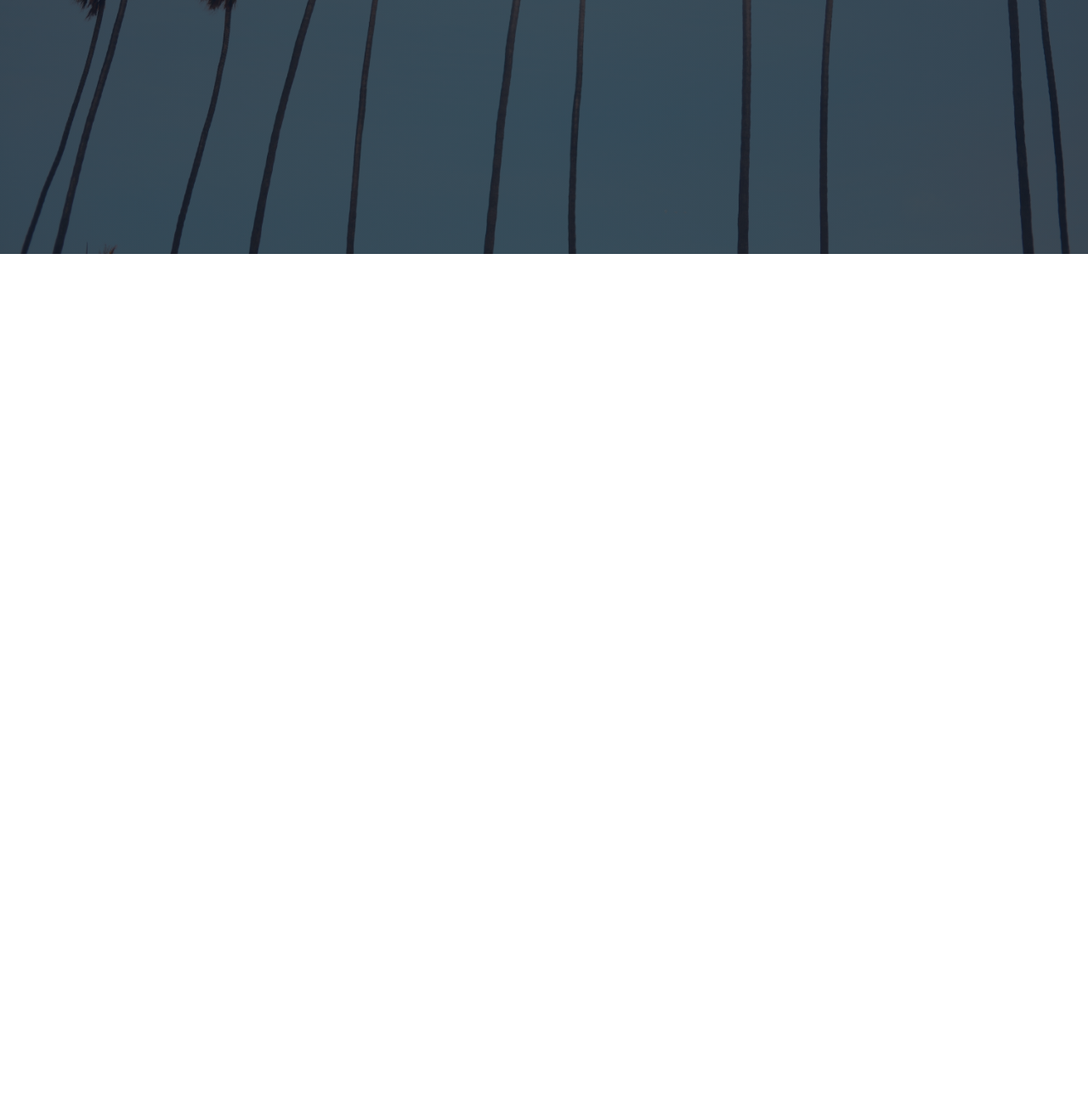
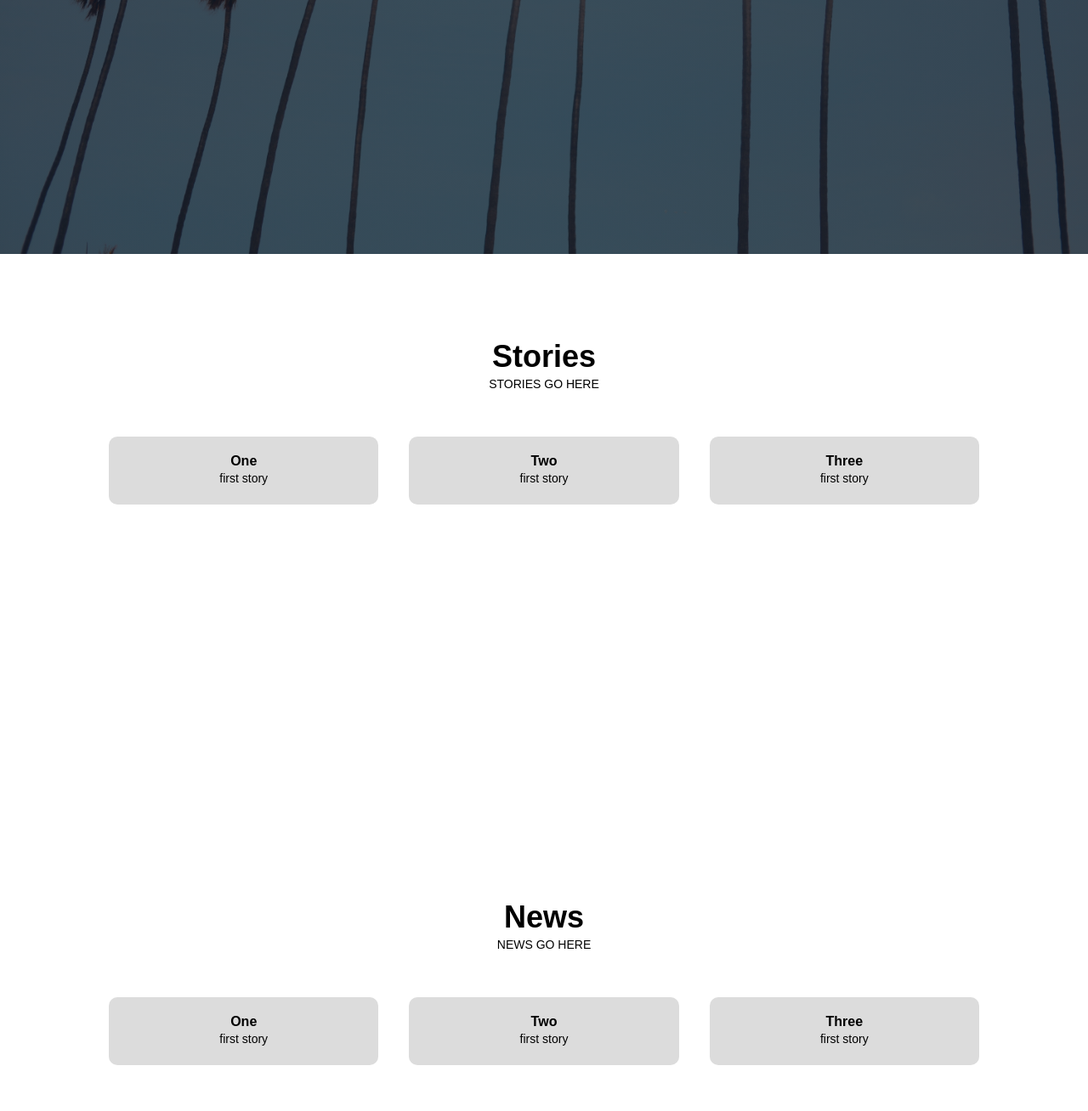
Before and after one commit to jackyusa/GMV, a plain HTML site: page index.html in a window 1280 px wide. Shown: the part 501-1809 px from the top of the page at 85% size. Before the commit the page ends 800 px from the top, so only its background shows below. Drawn offline with Linux system fonts and the light colour scheme; a web font is replaced by a local one.

Commit message:
Add files via upload

```diff
--- a/index.html
+++ b/index.html
@@ -2,7 +2,6 @@
 <html>
 
 <head>
-
     <meta name="viewport" content="width=device-width, initial scale=1.0">
     <title>Green Market Ventures</title>
     <link rel="stylesheet" href="style.css">
@@ -13,36 +12,81 @@
 
 <body>
 
+    <!-- TITLE SECTION -->
     <section class="header">
+        <div id="headerPage">
         <nav>
             <a href="index.html"><img src="images/logo.png"></a>
             <div class="nav-links">
                 <ul>
-                    <li><a href="">HOME</a></li>
-                    <li><a href="">STORIES</a></li>
-                    <li><a href="">NEWS</a></li>
-                    <li><a href="">STOCKS</a></li>
-                    <li><a href="">ABOUT</a></li>
-                    <li><a href="">CONTACT</a></li>
+                    <li><a href="#headerPage">HOME</a> </li>
+                    <li><a href="#storiesPage">STORIES</a></li>
+                    <li><a href="#newsPage">NEWS</a></li>
+                    <li><a href="#stocksPage">STOCKS</a></li>
+                    <li><a href="#aboutPage">ABOUT</a></li>
+                    <li><a href="#contactPage">CONTACT</a></li>
                 </ul>
             </div>
         </nav>
 
         <div class="text-box">
-
             <h1>Green Market Ventures</h1>
             <p>Business Development and Sales Consulting for<br>Cannabis and CBD Brands</p>
-
-        <div class="table">
+            <iv class="table">
                 <ul >
                     <li> <a href="" class="button"><img src="images/facebook.png" width="30" height="30"></a> </li>
                     <li> <a href="https://www.linkedin.com/company/green-market-ventures/" class="button"><img src="images/linkedin.png" width="30" height="30"></a> </li>
                     <li> <a href="https://www.instagram.com/green.market.ventures/" class="button"><img src="images/instagram.png" width="30" height="30"></a> </li>
                 </ul>
             </div>
+        </div>
+    </div>
+    </section>
 
+    <!-- STORIES SECTION -->
+    <section class="stories">
+        <div id="storiesPage">
+        <h1>Stories</h1>
+        <p> STORIES GO HERE</p>
+
+        <div class="rows">
+            <div class="story-column">
+                <h4>One</h4>
+                <p>first story</p>
             </div>
+            <div class="story-column">
+                <h4>Two</h4>
+                <p>first story</p>
+            </div>
+            <div class="story-column">
+                <h4>Three</h4>
+                <p>first story</p>
+            </div>
+        </div>
+        </div>
+    </section>
 
+    <!-- NEWS SECTION -->
+    <section class="news">
+        <div id="newsPage">
+        <h1>News</h1>
+        <p> NEWS GO HERE</p>
+
+        <div class="rows">
+            <div class="news-column">
+                <h4>One</h4>
+                <p>first story</p>
+            </div>
+            <div class="news-column">
+                <h4>Two</h4>
+                <p>first story</p>
+            </div>
+            <div class="news-column">
+                <h4>Three</h4>
+                <p>first story</p>
+            </div>
+        </div>
+        </div>
     </section>
 
 </body>
--- a/style.css
+++ b/style.css
@@ -3,6 +3,10 @@
     padding: 0;
     font-family: 'Akshar', sans-serif;
 }
+html{
+    scroll-behavior: smooth;
+}
+
 .header{
     min-height: 100vh;
     width: 100%;
@@ -64,12 +68,95 @@ nav img{
     font-size: 14px;
     color: #fff;
 }
-.table ul li{
-    float: left;
-    list-style: none;
-    padding: 2px 4px;
-}
 .table{
     display: table;
     margin: 0 auto;
 }
+.table ul li{
+    float: left;
+    list-style: none;
+    padding: 2px 4px
+}
+
+@media(max-width: 700px){
+    .text-box h1{
+        font-size: 20px;
+    }
+    .nav-links ul li{
+        display: block;
+
+    }
+    .nav-links{
+        position: absolute;
+        background: #000;
+        height: 100vh;
+        width: 200px;
+        top: 0;
+        right: 0;
+        text-align: left;
+        z-index: 2;
+    }
+}
+
+/* --- stories --- */
+.stories{
+    min-height: 70vh;
+    width: 80%;
+    margin: auto;
+    text-align: center;
+    padding-top: 100px;
+    background-position: center;
+    background-size: cover;
+    position: relative;
+}
+.stories h1{
+    font-size: 36px;
+    font-weight: 600;
+}
+.stories p{
+    font-size: 14px;
+    font-weight: 300;
+    line-height: 22px;
+}
+.rows{
+    margin-top: 5%;
+    display: flex;
+    justify-content: space-between;
+}
+.story-column{
+    flex-basis: 31%;
+    background: #DCDCDC;
+    border-radius: 10px;
+    margin-bottom: 5%;
+    padding: 20px 12px;
+    box-sizing: border-box;
+}
+
+/* --- news --- */
+.news{
+    min-height: 70vh;
+    width: 80%;
+    margin: auto;
+    text-align: center;
+    padding-top: 100px;
+    background-position: center;
+    background-size: cover;
+    position: relative;
+}
+.news h1{
+    font-size: 36px;
+    font-weight: 600;
+}
+.news p{
+    font-size: 14px;
+    font-weight: 300;
+    line-height: 22px;
+}
+.news-column{
+    flex-basis: 31%;
+    background: #DCDCDC;
+    border-radius: 10px;
+    margin-bottom: 5%;
+    padding: 20px 12px;
+    box-sizing: border-box;
+}
```
Lines whose indentation alone changed are shown as unchanged.
